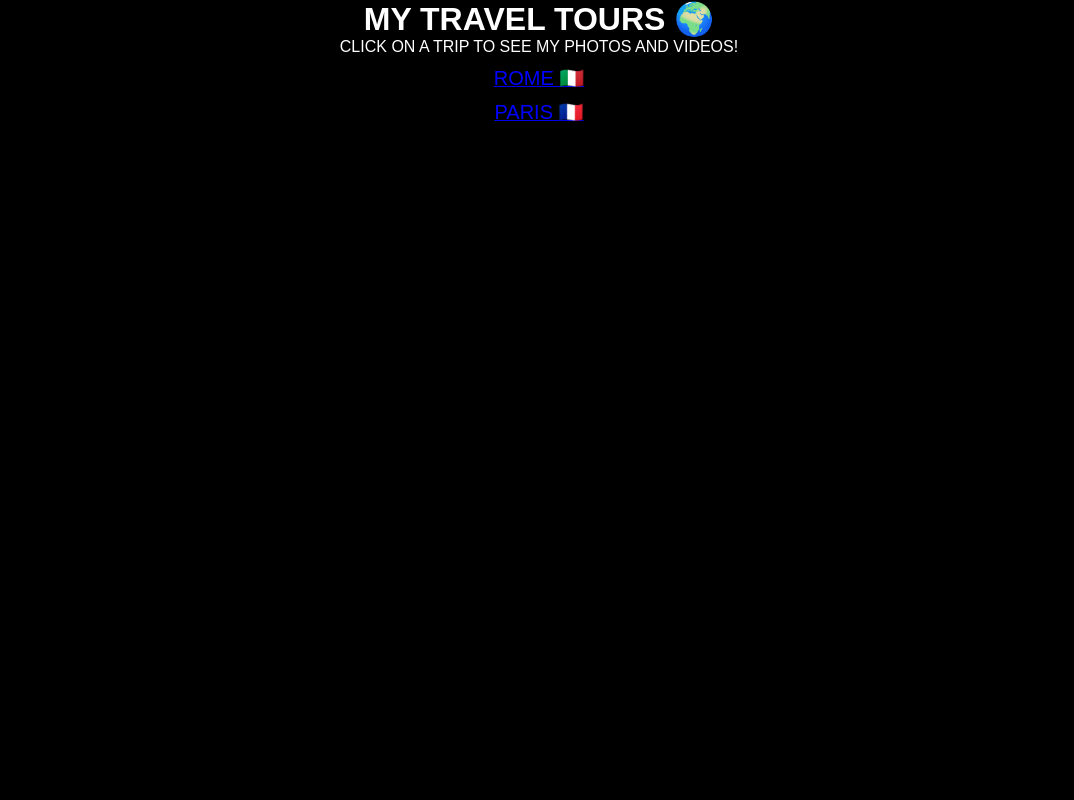
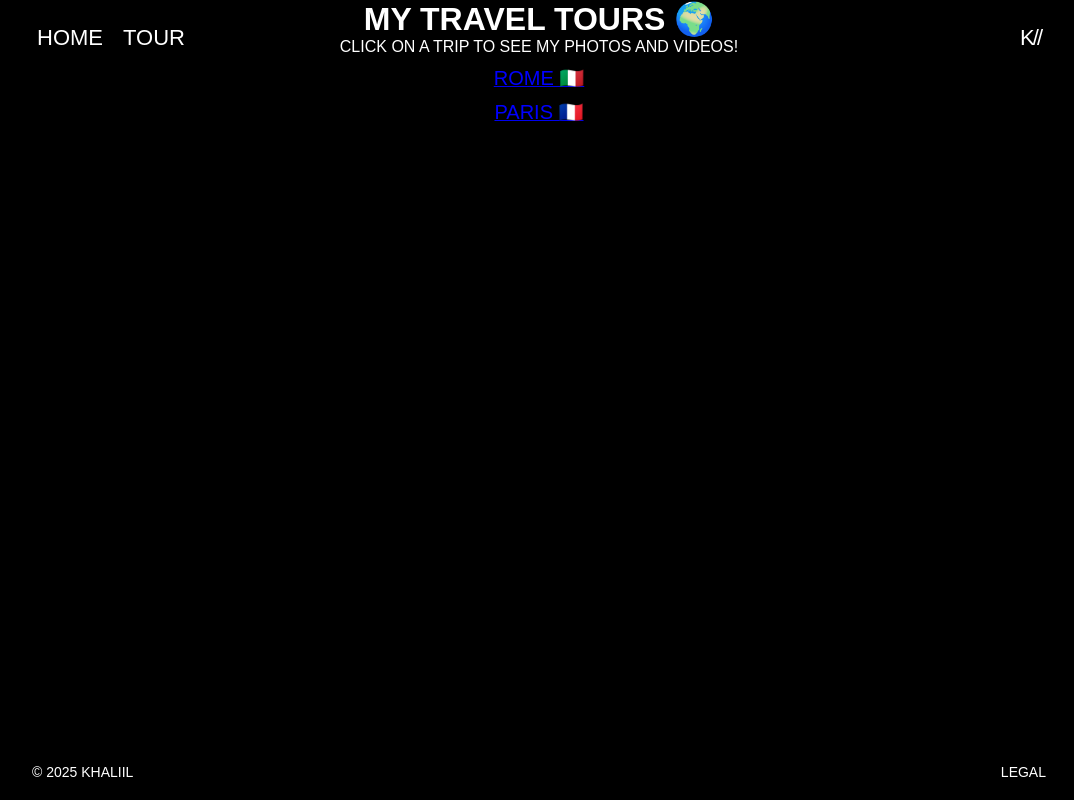
Before and after one commit to Khalil2000web/tour, a Next.js app: page / in a window 1280 px wide. Shown: the whole page, without its empty margins (101-1175 px from the left). Built offline with nearby package versions, Linux system fonts and the light colour scheme; a web font is replaced by a local one.

Commit message:
Update _app.js

```diff
--- a/pages/_app.js
+++ b/pages/_app.js
@@ -1,5 +1,24 @@
 import '../styles/main.css'
 
 export default function App({ Component, pageProps }) {
-  return <Component {...pageProps} />
+  return (
+    <>
+      <header className="navbar">
+        <div className="nav-links">
+          <a href="https://khaliil.com/">Home</a>
+          <a href="https://tour.khaliil.com/">Tour</a>
+          <a id="nbold">K//</a>
+        </div>
+      </header>
+
+      <Component {...pageProps} />
+
+      <footer className="footer">
+        <div className="footer-links">
+          <p>&copy; 2025 Khaliil</p>
+          <a href="https://khaliil.com/legal">Legal</a>
+        </div>
+      </footer>
+    </>
+  )
 }
```
